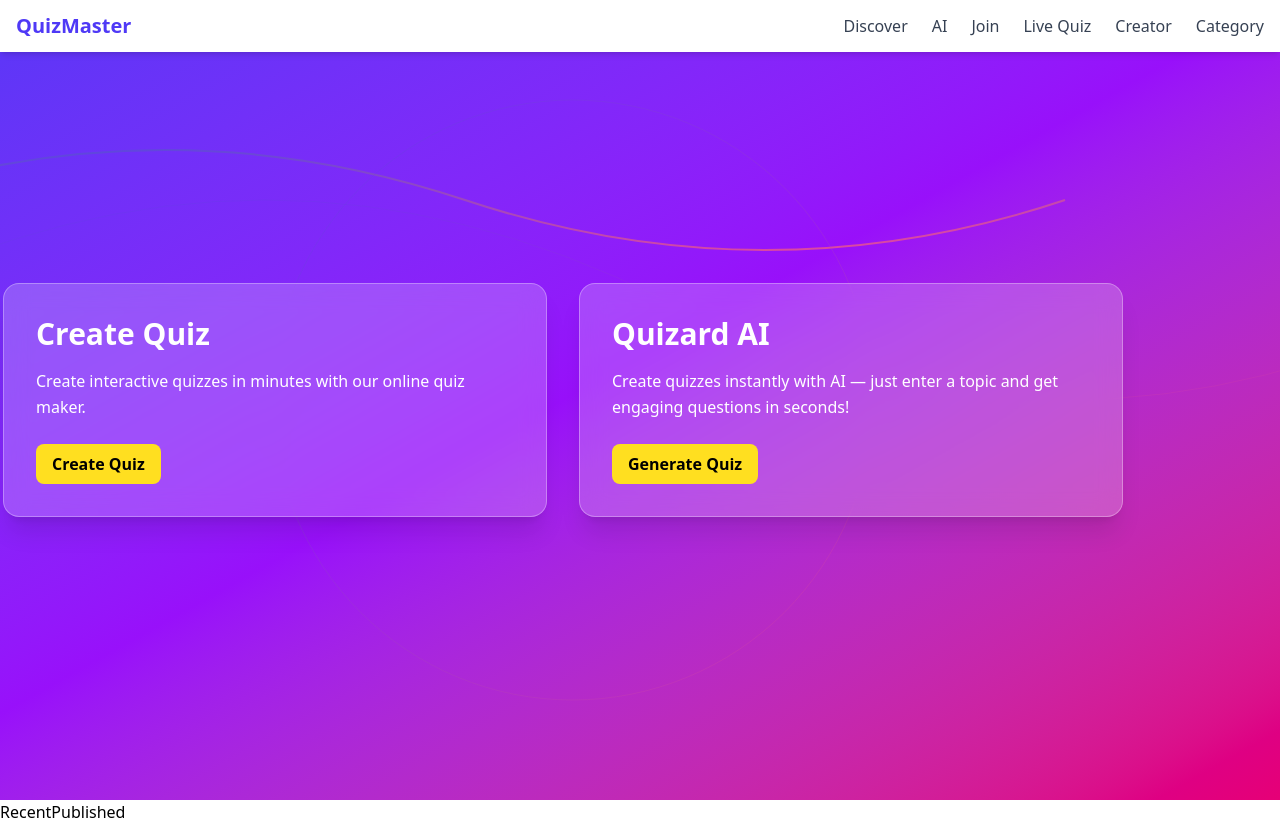
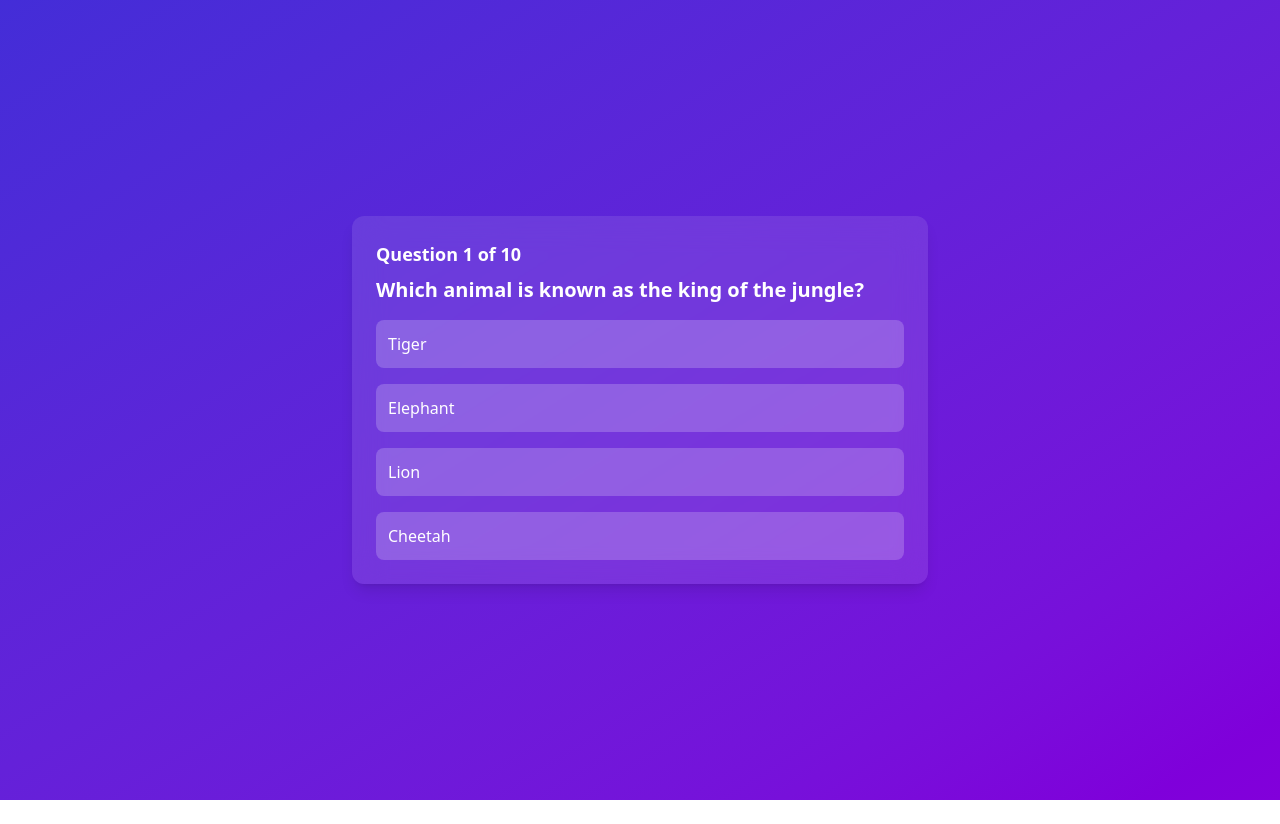
Before and after one commit to devsany/quizmaster, a React (Vite) app: page /recent-published/animals in a window 1280 px wide. After the commit the page ends 800 px from the top, so only its background shows below. Built offline with nearby package versions, Linux system fonts and the light colour scheme.

Commit message:
add the question section and set the route

```diff
--- a/package.json
+++ b/package.json
@@ -14,7 +14,8 @@
     "framer-motion": "^12.16.0",
     "lucide-react": "^0.513.0",
     "react": "^19.1.0",
-    "react-dom": "^19.1.0"
+    "react-dom": "^19.1.0",
+    "react-router-dom": "^7.6.2"
   },
   "devDependencies": {
     "@eslint/js": "^9.25.0",
--- a/src/App.jsx
+++ b/src/App.jsx
@@ -1,18 +1,23 @@
-import { useState } from "react";
-import reactLogo from "./assets/react.svg";
-import viteLogo from "/vite.svg";
-// import "./App.css";/
 import Navbar from "./component/Navbar";
 import Home from "./component/Home/Home";
-import RecentPublished from "./component/all_quiz/RecentPublished";
+import { BrowserRouter, Routes, Route } from "react-router-dom";
+import RecentPublishedAnimal from "./component/all_quiz/RecentPublishedAnimal";
+import RecentPubliseQuizAllCard from "./component/RecentPubliseQuizAllCard/RecentPubliseQuizAllCard";
 
 function App() {
   return (
     <>
-      <Navbar />
-      <Home />
-
-      <RecentPublished />
+      <BrowserRouter>
+        <Routes>
+          <Route path="/" element={<Home />} />
+          <Route
+            path="/recent-published/animals"
+            element={<RecentPublishedAnimal />}
+          />
+          {/* Add more routes as needed */}
+          {/* <Route path="/quiz/:id" element={<Quiz />} /> */}
+        </Routes>
+      </BrowserRouter>
     </>
   );
 }
--- a/src/component/Home/Home.jsx
+++ b/src/component/Home/Home.jsx
@@ -1,5 +1,7 @@
 import React, { useRef } from "react";
 import { motion } from "framer-motion";
+import Navbar from "../Navbar";
+import RecentPubliseQuizAllCard from "../RecentPubliseQuizAllCard/RecentPubliseQuizAllCard";
 
 const Card = ({ title, content, button }) => {
   const cardRef = useRef(null);
@@ -41,6 +43,9 @@ const Card = ({ title, content, button }) => {
 
 const Home = () => {
   return (
+    <div>
+      <Navbar />
+      {/* <Home /> */}
       <div className="ml-[-40px] lg:ml-[-155px] relative  ">
         <div className=" min-h-screen min-w-screen flex items-center justify-center bg-gradient-to-br from-indigo-600 via-purple-600 to-pink-600 overflow-hidden">
           {/* Animated Background SVGs */}
@@ -128,6 +133,8 @@ const Home = () => {
           </div>
         </div>
       </div>
+      <RecentPubliseQuizAllCard />
+    </div>
   );
 };
 
--- /dev/null
+++ b/src/component/RecentPubliseQuizAllCard/RecentPubliseQuizAllCard.jsx
@@ -0,0 +1,56 @@
+import React from "react";
+import { NavLink, useNavigate } from "react-router-dom";
+
+const RecentPubliseQuizAllCard = () => {
+  const nav = useNavigate();
+  const quizAnimals = () => {
+    nav("/recent-published/animals");
+  };
+  return (
+    <div>
+      <h2>
+        {" "}
+        <div className="text-2xl font-bold ml-[30px] mt-[10px]">
+          Recent Published
+        </div>
+      </h2>
+
+      <div className="grid grid-cols-1 md:grid-cols-2 lg:grid-cols-3 gap-6 p-6">
+        <div className="bg-white shadow-lg rounded-lg p-6 hover:shadow-xl transition-shadow duration-300">
+          <h3 className="text-xl font-semibold mb-2">Animal Quiz</h3>
+          <p className="text-gray-600 mb-4">
+            Test your knowledge about various animals and their habitats.
+          </p>
+          <button
+            onClick={quizAnimals}
+            className="px-4 py-2 bg-blue-500 text-white rounded hover:bg-blue-600 transition"
+          >
+            Take Quiz
+          </button>
+        </div>
+
+        <div className="bg-white shadow-lg rounded-lg p-6 hover:shadow-xl transition-shadow duration-300">
+          <h3 className="text-xl font-semibold mb-2">Science Quiz</h3>
+          <p className="text-gray-600 mb-4">
+            Explore the wonders of science with this engaging quiz.
+          </p>
+          <button className="px-4 py-2 bg-blue-500 text-white rounded hover:bg-blue-600 transition">
+            Take Quiz
+          </button>
+        </div>
+
+        <div className="bg-white shadow-lg rounded-lg p-6 hover:shadow-xl transition-shadow duration-300">
+          <h3 className="text-xl font-semibold mb-2">History Quiz</h3>
+          <p className="text-gray-600 mb-4">
+            Challenge your knowledge of historical events and figures.
+          </p>
+          <button className="px-4 py-2 bg-blue-500 text-white rounded hover:bg-blue-600 transition">
+            Take Quiz
+          </button>
+        </div>
+      </div>
+    </div>
+  );
+};
+
+export default RecentPubliseQuizAllCard;
--- a/src/component/all_quiz/RecentPublished.jsx
+++ /dev/null
@@ -1,7 +0,0 @@
-import React from "react";
-
-const RecentPublished = () => {
-  return <div>RecentPublished</div>;
-};
-
-export default RecentPublished;
--- /dev/null
+++ b/src/component/all_quiz/RecentPublishedAnimal.jsx
@@ -0,0 +1,176 @@
+import React, { useRef, useState } from "react";
+import { motion } from "framer-motion";
+
+const quizData = [
+  {
+    question: "Which animal is known as the king of the jungle?",
+    options: ["Tiger", "Elephant", "Lion", "Cheetah"],
+    correct: 2,
+  },
+  {
+    question: "Identify this animal",
+    image:
+      "https://upload.wikimedia.org/wikipedia/commons/7/73/Lion_waiting_in_Namibia.jpg",
+    options: [
+      { text: "Tiger" },
+      { text: "Lion" },
+      { text: "Jaguar" },
+      { text: "Leopard" },
+    ],
+    correct: 1,
+  },
+  {
+    question: "Which of the following is a flightless bird?",
+    options: ["Sparrow", "Penguin", "Eagle", "Parrot"],
+    correct: 1,
+  },
+  {
+    question: "What is the fastest land animal?",
+    options: ["Horse", "Cheetah", "Leopard", "Lion"],
+    correct: 1,
+  },
+  {
+    question: "Identify this aquatic mammal",
+    image: "https://upload.wikimedia.org/wikipedia/commons/e/e8/Dolphin1.jpg",
+    options: [
+      { text: "Whale" },
+      { text: "Dolphin" },
+      { text: "Seal" },
+      { text: "Shark" },
+    ],
+    correct: 1,
+  },
+  {
+    question: "Which animal is known for its black and white stripes?",
+    options: ["Giraffe", "Zebra", "Tiger", "Cow"],
+    correct: 1,
+  },
+  {
+    question: "Select the image of a panda",
+    options: [
+      {
+        image:
+          "https://upload.wikimedia.org/wikipedia/commons/0/0f/Grosser_Panda.JPG",
+      },
+      {
+        image:
+          "https://upload.wikimedia.org/wikipedia/commons/5/5f/Koala_climbing_tree.jpg",
+      },
+      {
+        image:
+          "https://upload.wikimedia.org/wikipedia/commons/e/e5/Brown_bear_in_Alaska.jpg",
+      },
+      {
+        image:
+          "https://upload.wikimedia.org/wikipedia/commons/1/12/Polar_Bear_-_Alaska.jpg",
+      },
+    ],
+    correct: 0,
+  },
+  {
+    question: "Which animal has the longest neck?",
+    options: ["Elephant", "Giraffe", "Camel", "Kangaroo"],
+    correct: 1,
+  },
+  {
+    question: "Which animal is known to build dams?",
+    options: ["Otter", "Beaver", "Badger", "Mole"],
+    correct: 1,
+  },
+  {
+    question: "What is a baby frog called?",
+    options: ["Tadpole", "Chick", "Cub", "Calf"],
+    correct: 0,
+  },
+];
+
+const RecentPublishedAnimal = () => {
+  const [current, setCurrent] = useState(0);
+  const [answers, setAnswers] = useState([]);
+  const [showResult, setShowResult] = useState(false);
+
+  const handleAnswer = (index) => {
+    setAnswers([...answers, index]);
+    if (current + 1 < quizData.length) {
+      setCurrent(current + 1);
+    } else {
+      setShowResult(true);
+    }
+  };
+
+  const totalPoints = answers.reduce((total, answer, idx) => {
+    return answer === quizData[idx].correct ? total + 4 : total;
+  }, 0);
+
+  if (showResult) {
+    return (
+      <div className="p-6 max-w-3xl mx-auto text-white">
+        <h2 className="text-2xl font-bold mb-6">Quiz Results</h2>
+        {quizData.map((q, idx) => (
+          <div
+            key={idx}
+            className={`p-4 mb-4 rounded-lg ${
+              answers[idx] === q.correct ? "bg-green-600" : "bg-red-600"
+            }`}
+          >
+            <h3 className="font-semibold">
+              Q{idx + 1}: {q.question}
+            </h3>
+            <p>
+              Your answer:{" "}
+              {typeof q.options[answers[idx]] === "object"
+                ? q.options[answers[idx]].text || "[Image Option]"
+                : q.options[answers[idx]]}{" "}
+              <br />
+              Correct answer:{" "}
+              {typeof q.options[q.correct] === "object"
+                ? q.options[q.correct].text || "[Image Option]"
+                : q.options[q.correct]}
+            </p>
+          </div>
+        ))}
+        <h3 className="text-xl font-bold mt-6">Total Points: {totalPoints}</h3>
+      </div>
+    );
+  }
+
+  const q = quizData[current];
+
+  return (
+    <div className="min-h-screen flex flex-col items-center justify-center px-4 py-8 bg-gradient-to-br from-indigo-700 to-purple-700 text-white">
+      <div className="bg-white/10 backdrop-blur-lg p-6 rounded-xl max-w-xl w-full shadow-lg">
+        <h2 className="text-lg font-semibold mb-2">
+          Question {current + 1} of {quizData.length}
+        </h2>
+        <h3 className="text-xl font-bold mb-4">{q.question}</h3>
+        {q.image && (
+          <img
+            src={q.image}
+            alt="question"
+            className="mb-4 rounded-lg w-full h-48 object-cover"
+          />
+        )}
+        <div className="grid gap-4">
+          {q.options.map((opt, idx) => (
+            <button
+              key={idx}
+              onClick={() => handleAnswer(idx)}
+              className="flex items-center gap-3 p-3 bg-white/20 hover:bg-white/30 rounded-lg transition"
+            >
+              {opt.image && (
+                <img
+                  src={opt.image}
+                  alt="option"
+                  className="w-10 h-10 object-contain"
+                />
+              )}
+              <span>{opt.text || (typeof opt === "string" ? opt : "")}</span>
+            </button>
+          ))}
+        </div>
+      </div>
+    </div>
+  );
+};
+
+export default RecentPublishedAnimal;
```
Also changed, not shown: 1 other file (tests, documents, lock files or other folders). Lines whose indentation alone changed are shown as unchanged.
